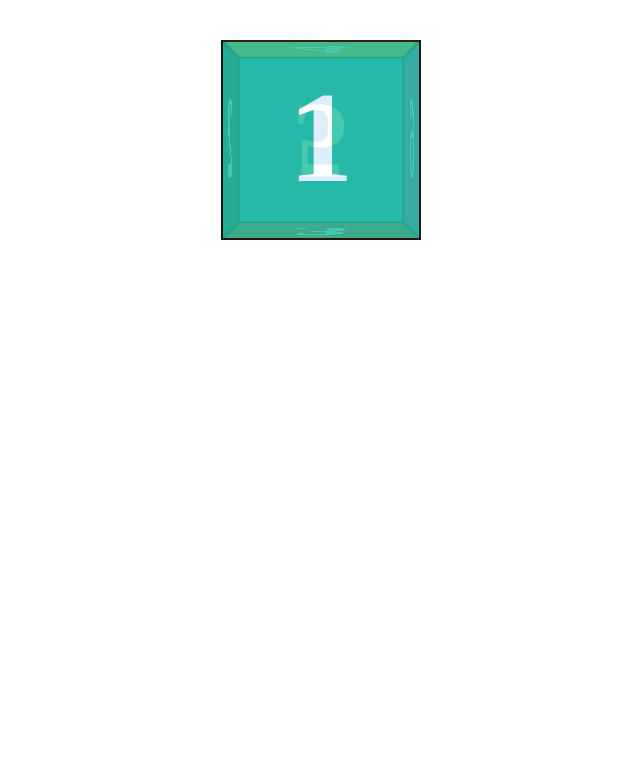
After one commit to Jade05/css3-demo, a Node project: template views/parts/00001.ejs in a window 1280 px wide. The commit adds this page. Shown: the top 759 px of the page, without its empty margins (319-959 px from the left). Run offline with Node 20 templates, Linux system fonts and the light colour scheme; the template is opened without the code that fills it, so the values that code supplies are empty.

Commit message:
improving

```diff
--- a/app.js
+++ b/app.js
@@ -15,7 +15,6 @@
 app.set('port', process.env.PORT || 3000);
 app.set('views', path.join(__dirname, 'views'));
 app.set('view engine', 'ejs');
-app.use(express.favicon());
 app.use(express.logger('dev'));
 app.use(express.json());
 app.use(express.urlencoded());
--- a/public/javascripts/main.js
+++ b/public/javascripts/main.js
@@ -7,7 +7,8 @@
                 hashValue: id
             },
             function(data) {
-                $()
+                console.log(data);
+                var containerScreen = $('.container-screen').html(data);
             }
         );
     });
--- a/public/main.less
+++ b/public/main.less
@@ -2,6 +2,7 @@
 
 body {
   overflow-y: hidden;
+  background: #B9D2F1;;
 }
 header {
   position: relative;
--- a/views/main.ejs
+++ b/views/main.ejs
@@ -1,11 +1,9 @@
-<!doctype>
+<!doctype html>
 <html>
     <head>
         <link href="/reset.css" rel="stylesheet">
         <link href="/main.css" rel="stylesheet">
-        <link href="/movingCloud.css" rel="stylesheet">
         <script src="/javascripts/jquery.js"></script>
-        <script src="/javascripts/movingCloud.js"></script>
         <script src="/javascripts/main.js"></script>
     </head>
     <body>
@@ -22,7 +20,7 @@
         </header>
         <div class="container">
             <div class="container-screen">
-
+                <iframe src="" frameborder="0"></iframe>
             </div>
             <div class="container-menu">
                 <ul>
--- /dev/null
+++ b/views/parts/00001.ejs
@@ -0,0 +1,163 @@
+<!doctype>
+<html>
+    <head>
+        <style>
+            #cube-con {
+                width: 200px;
+                height: 200px;
+                position: relative;
+                margin: 40px auto 40px;
+                -webkit-perspective:1000px;
+                -moz-perspective:1000px;
+                -o-perspective:1000px;
+                perspective:1000px;
+            }
+            #cube {
+                width: 100%;
+                height: 100%;
+                position: absolute;
+                -webkit-transform-style:preserve-3d; /*转换成3D空间！*/
+                -moz-transform-style:preserve-3d;
+                -o-transform-style:preserve-3d;
+                transform-style:preserve-3d;
+                -webkit-transition:-webkit-transform 1s;
+                -moz-transition:-moz-transform 1s;
+                -o-transition:-o-transform 1s;
+                transition:transform 1s;
+                -webkit-transform:translateZ( -100px );
+                -moz-transform:translateZ( -100px );
+                -o-transform:translateZ( -100px );
+                transform:translateZ( -100px );
+            }
+            #cube figure {
+                width:196px;
+                height:196px;
+                display:block;
+                margin: 0;
+                position:absolute;  /*应该使用绝对定位，是切片现在中心位置重合*/
+                border:2px solid black;
+                color:#fff;
+                font-size:130px;
+                font-weight:bold;
+                text-align:center;
+                line-height:190px;
+                opacity:0.8;
+            }
+            #cube .front {
+                background:#1abc9c;
+                -webkit-transform: translateZ(100px) rotateY(0deg);
+                -moz-transform: translateZ(100px) rotateY(0deg);
+                -o-transform: translateZ(100px) rotateY(0deg);
+                transform: translateZ(100px) rotateY(0deg);
+            }
+            #cube .back {
+                background:#3498db;
+                -webkit-transform: translateZ(-100px) rotateX(180deg);
+                -moz-transform: translateZ(-100px) rotateX(180deg);
+                -o-transform: translateZ(-100px) rotateX(180deg);
+                transform: translateZ(-100px) rotateX(180deg);
+            }
+            #cube .right {
+                background:#8e44ad;
+                -webkit-transform: translateX(100px) rotateY(90deg);
+                -moz-transform: translateX(100px) rotateY(90deg);
+                -o-transform: translateX(100px) rotateY(90deg);
+                transform: translateX(100px) rotateY(90deg);
+            }
+            #cube .left {
+                background:#34495e;
+                -webkit-transform: translateX(-100px) rotateY(-90deg);
+                -moz-transform: translateX(-100px) rotateY(-90deg);
+                -o-transform: translateX(-100px) rotateY(-90deg);
+                transform: translateX(-100px) rotateY(-90deg);
+            }
+            #cube .top {
+                background:#f39c12;
+                -webkit-transform: translateY(-100px) rotateX(90deg);
+                -moz-transform: translateY(-100px) rotateX(90deg);
+                -o-transform: translateY(-100px) rotateX(90deg);
+                transform: translateY(-100px) rotateX(90deg);
+            }
+            #cube .bottom {
+                background:#c0392b;
+                -webkit-transform: translateY(100px) rotateX(-90deg);
+                -moz-transform: translateY(100px) rotateX(-90deg);
+                -o-transform: translateY(100px) rotateX(-90deg);
+                transform: translateY(100px) rotateX(-90deg);
+            }
+            #cube.show-front {
+                -webkit-transform:translateZ(-100px); /* -100px 表示将cube拉后到z为0的平面，这样大小就不会变化了*/
+                -moz-transform:translateZ(-100px);
+                -o-transform:translateZ(-100px);
+                transform:translateZ(-100px);
+            }
+            #cube.show-back {
+                -webkit-transform: rotateX(-180deg);
+                -moz-transform: rotateX(-180deg);
+                -o-transform: rotateX(-180deg);
+                transform: rotateX(-180deg);
+            }
+            #cube.show-right {
+                -webkit-transform: rotateY(-90deg);
+                -moz-transform: rotateY(-90deg);
+                -o-transform: rotateY(-90deg);
+                transform: rotateY(-90deg);
+            }
+            #cube.show-left {
+                -webkit-transform: rotateY(90deg);
+                -moz-transform: rotateY(90deg);
+                -o-transform: rotateY(90deg);
+                transform: rotateY(90deg);
+            }
+            #cube.show-top {
+                -webkit-transform: rotateX(-90deg);
+                -moz-transform: rotateX(-90deg);
+                -o-transform: rotateX(-90deg);
+                transform: rotateX(-90deg);
+            }
+            #cube.show-bottom {
+                -webkit-transform: rotateX(90deg);
+                -moz-transform: rotateX(90deg);
+                -o-transform: rotateX(90deg);
+                transform: rotateX(90deg);
+            }
+        </style>
+        <script>
+            $(function(){
+                // 省略其他
+                // for cube
+                var dotNum = null;
+                var resultNum = null;
+
+                var cubeClassArray = [
+                    'show-front',
+                    'show-back',
+                    'show-right',
+                    'show-left',
+                    'show-top',
+                    'show-bottom'
+                ];
+
+                var timer = setInterval(function() {
+                    dotNum = Math.random();
+                    resultNum = Math.round(dotNum * 6);
+                    $('#cube').attr('class', cubeClassArray[1]);
+                    $('#cube').attr('class', cubeClassArray[resultNum % 6]);
+                }, 1000);
+
+            });
+        </script>
+    </head>
+    <body>
+        <div id="cube-con">
+            <div id="cube">
+                <figure class="front">1</figure>
+                <figure class="back">5</figure>
+                <figure class="right">6</figure>
+                <figure class="left">2</figure>
+                <figure class="top">4</figure>
+                <figure class="bottom">3</figure>
+            </div>
+        </div>
+    </body>
+</html>
```
Also changed, not shown: controller/hashController.js (+9 -2 lines), public/main.css (+1 -1 lines), views/movingCloud.ejs (deleted, +0 -14 lines), views/parts/00002.ejs (added, +136 -0 lines), views/shaizi.ejs (deleted, +0 -21 lines).
